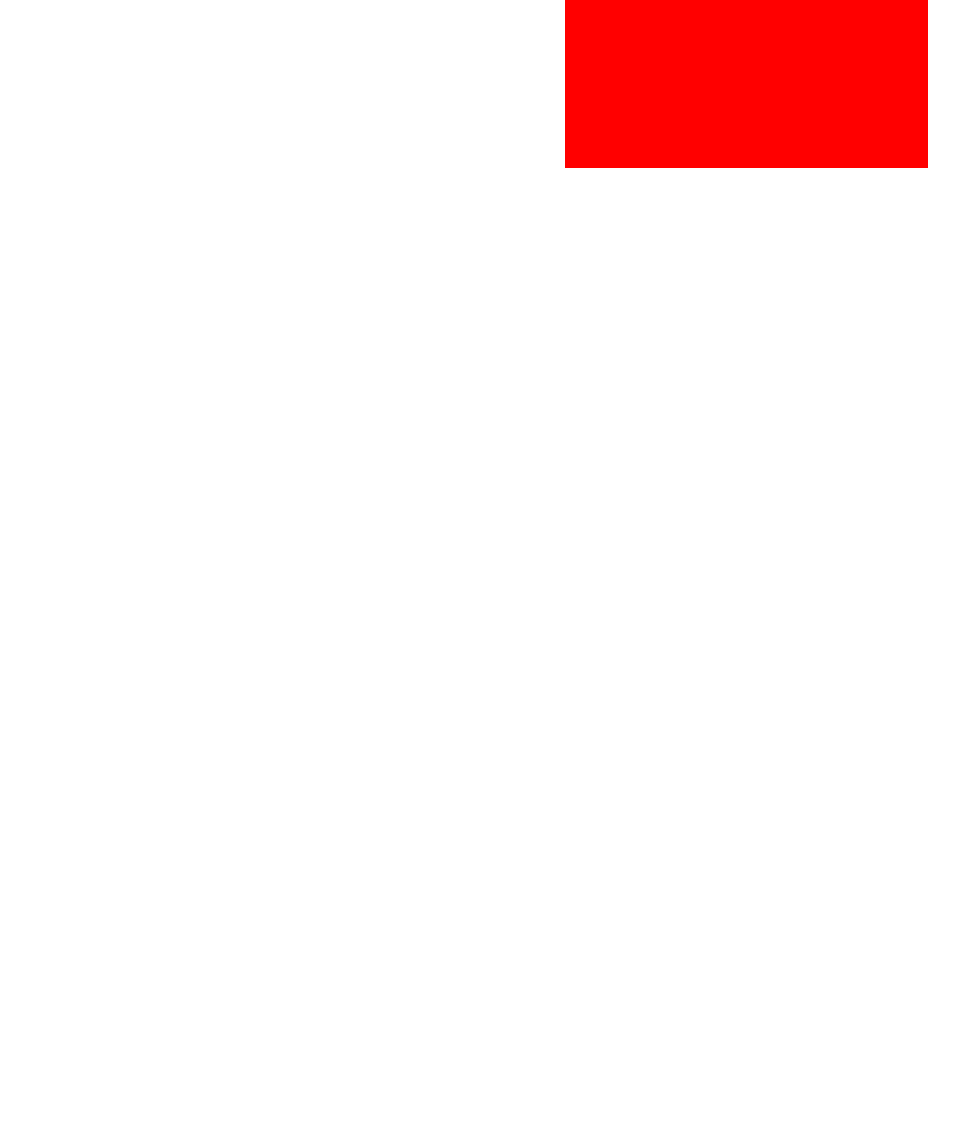
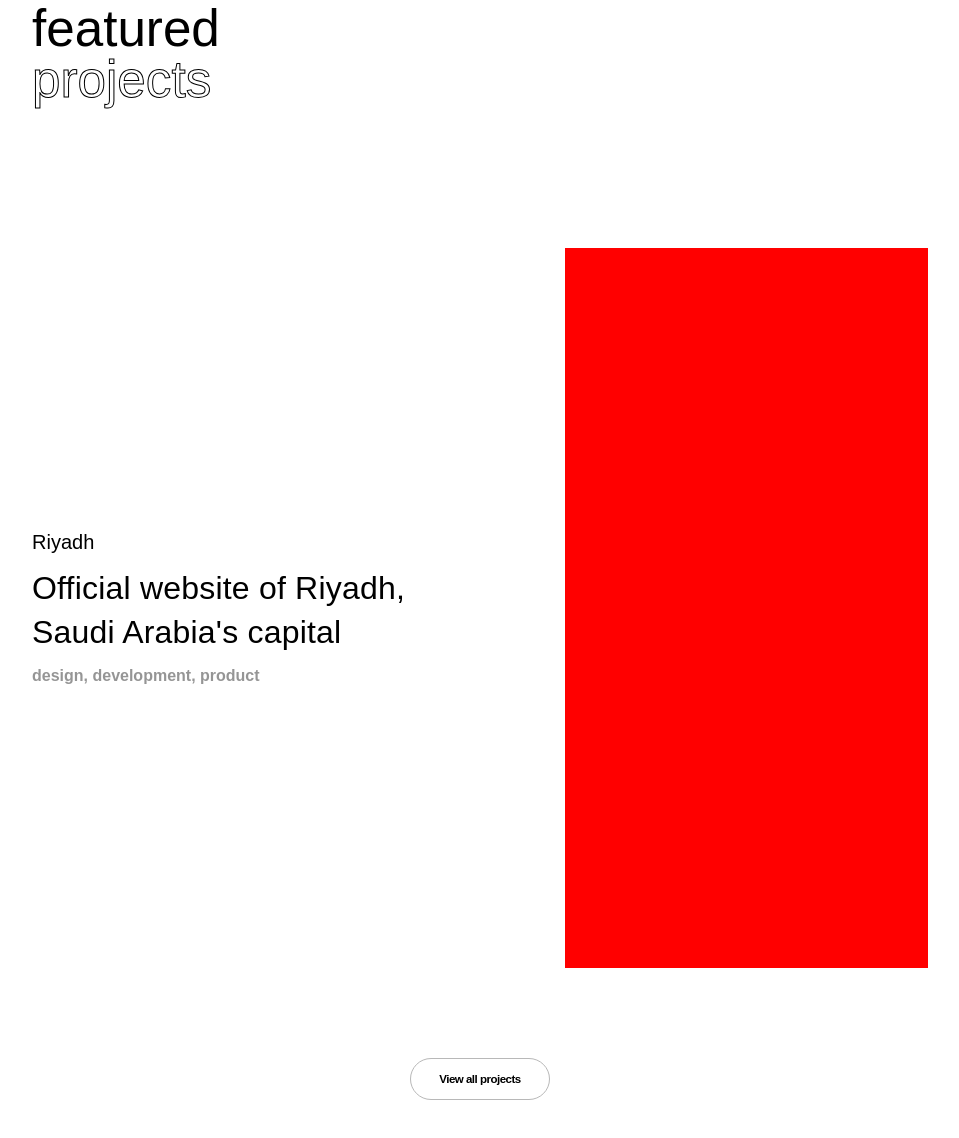
Before and after one commit to AmanMandal7/Cuberto-Clone, a plain HTML site: page index.html in a window 1280 px wide. Shown: the part 976-2114 px from the top of the page, without its empty margins (160-1119 px from the left). Before the commit the page ends 1312 px from the top, so only its background shows below. Drawn offline with nearby package versions, Linux system fonts and the light colour scheme.

Commit message:
Styled view all projects button

```diff
--- a/index.html
+++ b/index.html
@@ -12,7 +12,7 @@
   </head>
   <body>
     <div id="main">
-      <!-- <div id="home">
+      <div id="home">
         <div id="nav">
           <img
             src="https://searchvectorlogo.com/wp-content/uploads/2020/12/cuberto-logo-vector.png"
@@ -39,7 +39,7 @@
             online business services.
           </p>
         </div>
-      </div> -->
+      </div>
       <div id="featured">
         <div class="fheading">
           <h1>featured</h1>
@@ -72,6 +72,9 @@
             <div class="images"></div>
           </div>
         </div>
+        <div id="btndiv">
+          <button>View all projects</button>
+        </div>
       </div>
     </div>
   </body>
--- a/style.css
+++ b/style.css
@@ -50,6 +50,7 @@
 
 #nav i {
   font-size: 25px;
+  cursor: pointer;
 }
 
 #home #homemain {
@@ -160,3 +161,20 @@
   height: 90%;
   background-color: red;
 }
+
+#btndiv {
+  display: flex;
+  align-items: center;
+  justify-content: center;
+  margin-top: 50px;
+}
+
+#btndiv button {
+  padding: 1.1vw 2.2vw;
+  border-radius: 100px;
+  border: 1px solid #b8b8b8;
+  background-color: #fff;
+  font-size: 0.9vw;
+  font-weight: 600;
+  letter-spacing: -0.5px;
+}
```
